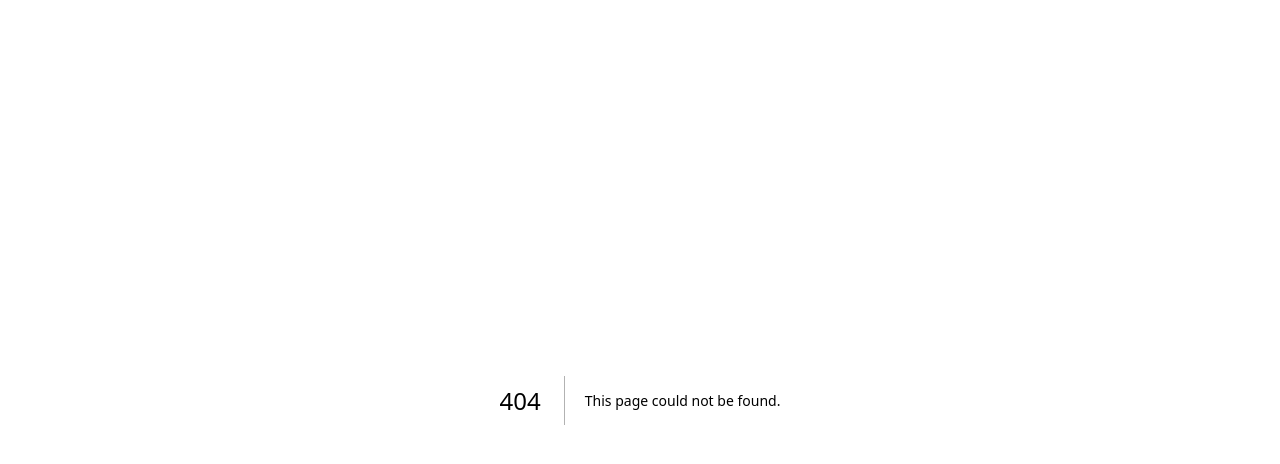
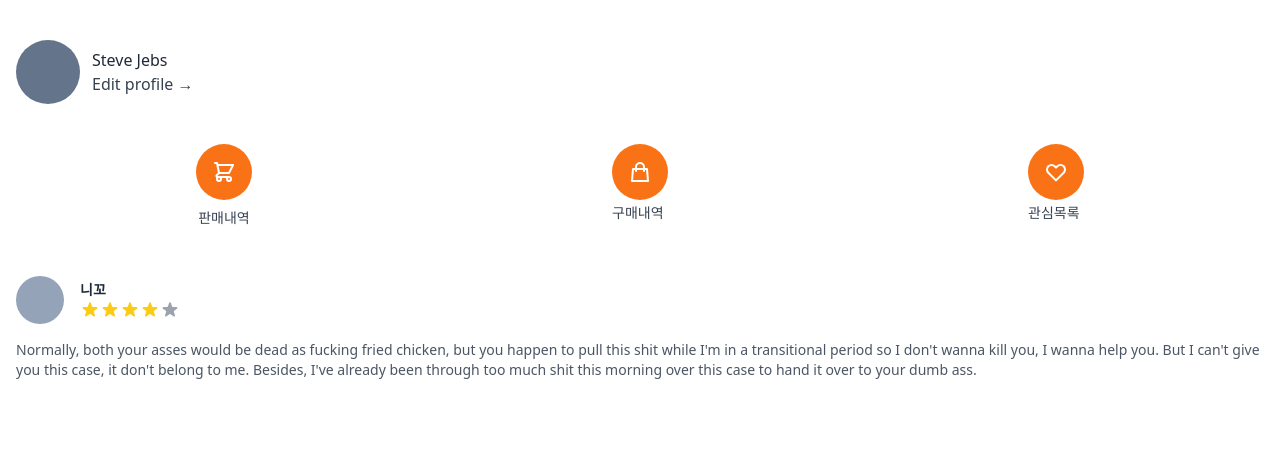
Before and after one commit to s570908/carrot-market-practice, a Next.js app: page /profile in a window 1280 px wide. Before the commit this address had no page. Shown: the top 464 px of the page. Built offline with nearby package versions, Linux system fonts and the light colour scheme.

Commit message:
enter1.tsx에서 비둘기 고양이 icon button을 연습하였다.

```diff
--- a/pages/enter1.tsx
+++ b/pages/enter1.tsx
@@ -82,11 +82,34 @@ export default function Enter() {
         ) : null}
       </form>
 
-      <div>Or enter with</div>
+      <div className="mt-8">
+        <div className="relative">
+          <div className="border-t border-gray-300">
+            <div className="absolute -top-3 w-full text-center">
+              <span className=" bg-white px-2 text-sm text-gray-500">Or enter with</span>
+            </div>
+          </div>
+        </div>
+      </div>
 
-      <div>
-        <div>비둘기 Input</div>
-        <div>고양이 Input</div>
+      <div className="mt-8">
+        <div className="grid grid-cols-2 gap-3">
+          <button className="flex justify-center rounded-md border border-gray-500 py-2">
+            <svg className="h-5 w-5" aria-hidden="true" fill="currentColor" viewBox="0 0 20 20">
+              <path d="M6.29 18.251c7.547 0 11.675-6.253 11.675-11.675 0-.178 0-.355-.012-.53A8.348 8.348 0 0020 3.92a8.19 8.19 0 01-2.357.646 4.118 4.118 0 001.804-2.27 8.224 8.224 0 01-2.605.996 4.107 4.107 0 00-6.993 3.743 11.65 11.65 0 01-8.457-4.287 4.106 4.106 0 001.27 5.477A4.073 4.073 0 01.8 7.713v.052a4.105 4.105 0 003.292 4.022 4.095 4.095 0 01-1.853.07 4.108 4.108 0 003.834 2.85A8.233 8.233 0 010 16.407a11.616 11.616 0 006.29 1.84" />
+            </svg>
+          </button>
+
+          <button className="flex justify-center rounded-md border border-gray-500 py-2 first-line:rounded-md">
+            <svg className="h-5 w-5" aria-hidden="true" fill="currentColor" viewBox="0 0 20 20">
+              <path
+                fillRule="evenodd"
+                d="M10 0C4.477 0 0 4.484 0 10.017c0 4.425 2.865 8.18 6.839 9.504.5.092.682-.217.682-.483 0-.237-.008-.868-.013-1.703-2.782.605-3.369-1.343-3.369-1.343-.454-1.158-1.11-1.466-1.11-1.466-.908-.62.069-.608.069-.608 1.003.07 1.531 1.032 1.531 1.032.892 1.53 2.341 1.088 2.91.832.092-.647.35-1.088.636-1.338-2.22-.253-4.555-1.113-4.555-4.951 0-1.093.39-1.988 1.029-2.688-.103-.253-.446-1.272.098-2.65 0 0 .84-.27 2.75 1.026A9.564 9.564 0 0110 4.844c.85.004 1.705.115 2.504.337 1.909-1.296 2.747-1.027 2.747-1.027.546 1.379.203 2.398.1 2.651.64.7 1.028 1.595 1.028 2.688 0 3.848-2.339 4.695-4.566 4.942.359.31.678.921.678 1.856 0 1.338-.012 2.419-.012 2.747 0 .268.18.58.688.482A10.019 10.019 0 0020 10.017C20 4.484 15.522 0 10 0z"
+                clipRule="evenodd"
+              />
+            </svg>
+          </button>
+        </div>
       </div>
     </div>
   );
--- /dev/null
+++ b/pages/profile/index.tsx
@@ -0,0 +1,140 @@
+import type { NextPage } from "next";
+
+const Profile: NextPage = () => {
+  return (
+    <div className="px-4 py-10">
+      <div className="flex items-center space-x-3">
+        <div className="h-16 w-16 rounded-full bg-slate-500" />
+        <div className="flex flex-col">
+          <span className="font-medium text-gray-800">Steve Jebs</span>
+          <span className="font-sm text-gray-700">Edit profile &rarr;</span>
+        </div>
+      </div>
+      <div className="mt-10 flex justify-around">
+        <div className="flex flex-col items-center">
+          <div className="aligned-center flex h-14 w-14 items-center justify-center rounded-full bg-orange-500 text-white">
+            <svg
+              className="h-6 w-6"
+              fill="none"
+              stroke="currentColor"
+              viewBox="0 0 24 24"
+              xmlns="http://www.w3.org/2000/svg"
+            >
+              <path
+                strokeLinecap="round"
+                strokeLinejoin="round"
+                strokeWidth="2"
+                d="M3 3h2l.4 2M7 13h10l4-8H5.4M7 13L5.4 5M7 13l-2.293 2.293c-.63.63-.184 1.707.707 1.707H17m0 0a2 2 0 100 4 2 2 0 000-4zm-8 2a2 2 0 11-4 0 2 2 0 014 0z"
+              ></path>
+            </svg>
+          </div>
+          <span className="mt-2 text-sm font-medium text-gray-700">판매내역</span>
+        </div>
+        <div>
+          <div className="aligned-center flex h-14 w-14 items-center justify-center rounded-full bg-orange-500 text-white">
+            <svg
+              className="h-6 w-6"
+              fill="none"
+              stroke="currentColor"
+              viewBox="0 0 24 24"
+              xmlns="http://www.w3.org/2000/svg"
+            >
+              <path
+                strokeLinecap="round"
+                strokeLinejoin="round"
+                strokeWidth="2"
+                d="M16 11V7a4 4 0 00-8 0v4M5 9h14l1 12H4L5 9z"
+              ></path>
+            </svg>
+          </div>
+          <span className="mt-2 text-sm font-medium text-gray-700">구매내역</span>
+        </div>
+        <div>
+          <div className="aligned-center flex h-14 w-14 items-center justify-center rounded-full bg-orange-500 text-white">
+            <svg
+              className="h-6 w-6"
+              fill="none"
+              stroke="currentColor"
+              viewBox="0 0 24 24"
+              xmlns="http://www.w3.org/2000/svg"
+            >
+              <path
+                strokeLinecap="round"
+                strokeLinejoin="round"
+                strokeWidth="2"
+                d="M4.318 6.318a4.5 4.5 0 000 6.364L12 20.364l7.682-7.682a4.5 4.5 0 00-6.364-6.364L12 7.636l-1.318-1.318a4.5 4.5 0 00-6.364 0z"
+              ></path>
+            </svg>
+          </div>
+          <span className="mt-2 text-sm font-medium text-gray-700">관심목록</span>
+        </div>
+      </div>
+      <div className="mt-12">
+        <div className="flex items-center space-x-4">
+          <div className="h-12 w-12 rounded-full bg-slate-400" />
+          <div>
+            <h4 className="text-sm font-bold text-gray-800">니꼬</h4>
+            <div className="flex items-center">
+              <svg
+                className="h-5 w-5 text-yellow-400"
+                xmlns="http://www.w3.org/2000/svg"
+                viewBox="0 0 20 20"
+                fill="currentColor"
+                aria-hidden="true"
+              >
+                <path d="M9.049 2.927c.3-.921 1.603-.921 1.902 0l1.07 3.292a1 1 0 00.95.69h3.462c.969 0 1.371 1.24.588 1.81l-2.8 2.034a1 1 0 00-.364 1.118l1.07 3.292c.3.921-.755 1.688-1.54 1.118l-2.8-2.034a1 1 0 00-1.175 0l-2.8 2.034c-.784.57-1.838-.197-1.539-1.118l1.07-3.292a1 1 0 00-.364-1.118L2.98 8.72c-.783-.57-.38-1.81.588-1.81h3.461a1 1 0 00.951-.69l1.07-3.292z" />
+              </svg>
+              <svg
+                className="h-5 w-5 text-yellow-400"
+                xmlns="http://www.w3.org/2000/svg"
+                viewBox="0 0 20 20"
+                fill="currentColor"
+                aria-hidden="true"
+              >
+                <path d="M9.049 2.927c.3-.921 1.603-.921 1.902 0l1.07 3.292a1 1 0 00.95.69h3.462c.969 0 1.371 1.24.588 1.81l-2.8 2.034a1 1 0 00-.364 1.118l1.07 3.292c.3.921-.755 1.688-1.54 1.118l-2.8-2.034a1 1 0 00-1.175 0l-2.8 2.034c-.784.57-1.838-.197-1.539-1.118l1.07-3.292a1 1 0 00-.364-1.118L2.98 8.72c-.783-.57-.38-1.81.588-1.81h3.461a1 1 0 00.951-.69l1.07-3.292z" />
+              </svg>
+              <svg
+                className="h-5 w-5 text-yellow-400"
+                xmlns="http://www.w3.org/2000/svg"
+                viewBox="0 0 20 20"
+                fill="currentColor"
+                aria-hidden="true"
+              >
+                <path d="M9.049 2.927c.3-.921 1.603-.921 1.902 0l1.07 3.292a1 1 0 00.95.69h3.462c.969 0 1.371 1.24.588 1.81l-2.8 2.034a1 1 0 00-.364 1.118l1.07 3.292c.3.921-.755 1.688-1.54 1.118l-2.8-2.034a1 1 0 00-1.175 0l-2.8 2.034c-.784.57-1.838-.197-1.539-1.118l1.07-3.292a1 1 0 00-.364-1.118L2.98 8.72c-.783-.57-.38-1.81.588-1.81h3.461a1 1 0 00.951-.69l1.07-3.292z" />
+              </svg>
+              <svg
+                className="h-5 w-5 text-yellow-400"
+                xmlns="http://www.w3.org/2000/svg"
+                viewBox="0 0 20 20"
+                fill="currentColor"
+                aria-hidden="true"
+              >
+                <path d="M9.049 2.927c.3-.921 1.603-.921 1.902 0l1.07 3.292a1 1 0 00.95.69h3.462c.969 0 1.371 1.24.588 1.81l-2.8 2.034a1 1 0 00-.364 1.118l1.07 3.292c.3.921-.755 1.688-1.54 1.118l-2.8-2.034a1 1 0 00-1.175 0l-2.8 2.034c-.784.57-1.838-.197-1.539-1.118l1.07-3.292a1 1 0 00-.364-1.118L2.98 8.72c-.783-.57-.38-1.81.588-1.81h3.461a1 1 0 00.951-.69l1.07-3.292z" />
+              </svg>
+              <svg
+                className="h-5 w-5 text-gray-400"
+                xmlns="http://www.w3.org/2000/svg"
+                viewBox="0 0 20 20"
+                fill="currentColor"
+                aria-hidden="true"
+              >
+                <path d="M9.049 2.927c.3-.921 1.603-.921 1.902 0l1.07 3.292a1 1 0 00.95.69h3.462c.969 0 1.371 1.24.588 1.81l-2.8 2.034a1 1 0 00-.364 1.118l1.07 3.292c.3.921-.755 1.688-1.54 1.118l-2.8-2.034a1 1 0 00-1.175 0l-2.8 2.034c-.784.57-1.838-.197-1.539-1.118l1.07-3.292a1 1 0 00-.364-1.118L2.98 8.72c-.783-.57-.38-1.81.588-1.81h3.461a1 1 0 00.951-.69l1.07-3.292z" />
+              </svg>
+            </div>
+          </div>
+        </div>
+        <div className="mt-4 text-sm text-gray-600">
+          <p>
+            Normally, both your asses would be dead as fucking fried chicken, but you happen to pull
+            this shit while I&apos;m in a transitional period so I don&apos;t wanna kill you, I
+            wanna help you. But I can&apos;t give you this case, it don&apos;t belong to me.
+            Besides, I&apos;ve already been through too much shit this morning over this case to
+            hand it over to your dumb ass.
+          </p>
+        </div>
+      </div>
+    </div>
+  );
+};
+
+export default Profile;
```
